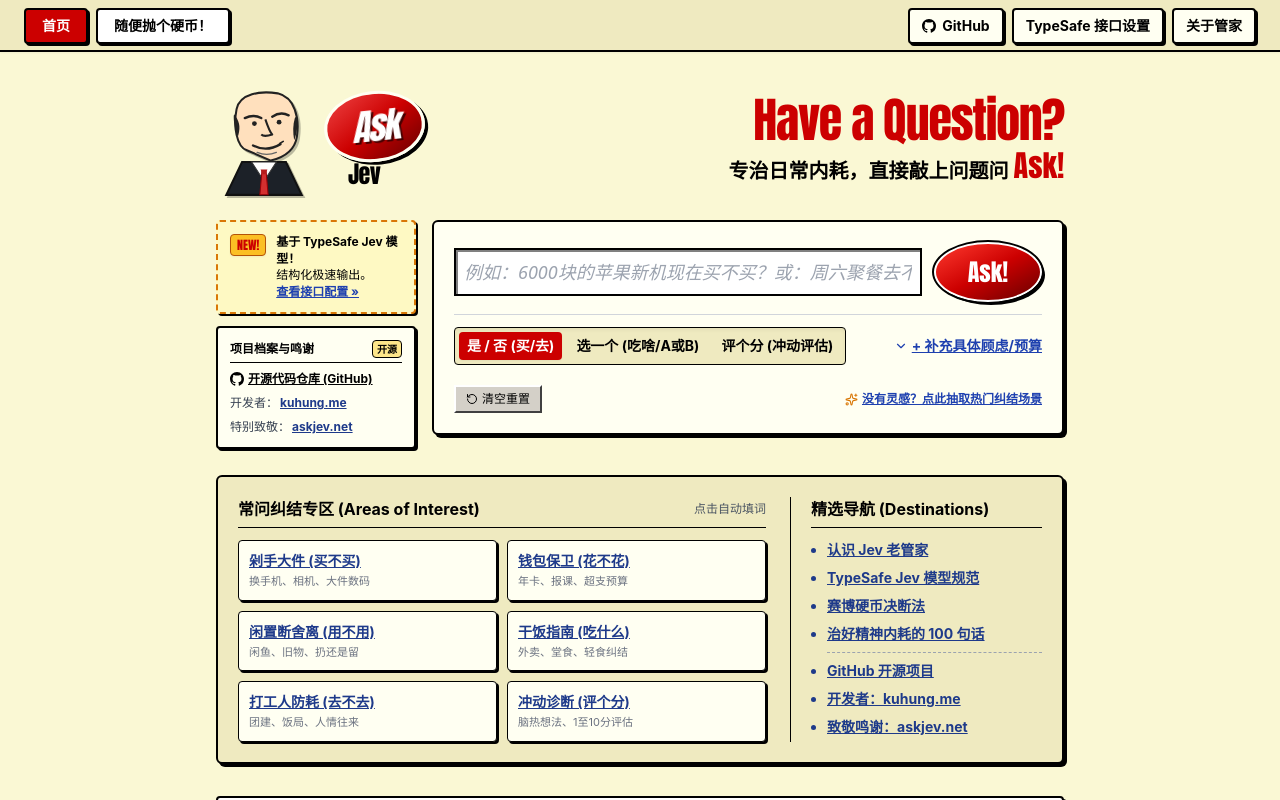
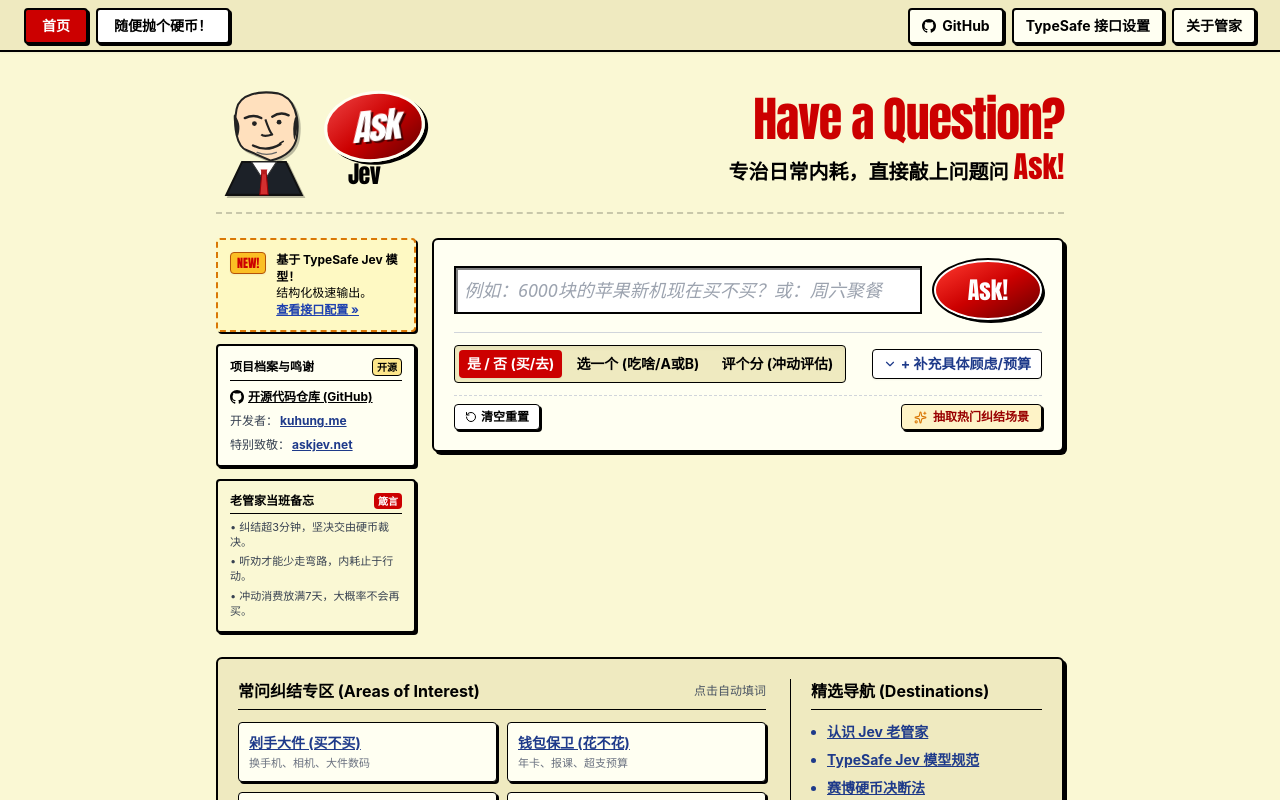
Before and after one commit to kuhung/ask-jev, a Next.js app: page / in a window 1280 px wide. Shown: the top 800 px of the page. Built offline with nearby package versions, Linux system fonts and the light colour scheme.

Commit message:
fix(ui): 优化页面布局重心、输入交互反馈与风格一致性

```diff
--- a/app/page.tsx
+++ b/app/page.tsx
@@ -103,9 +103,10 @@
   };
 
   // 场景词条选择
-  const handleSelectTopic = (q: string, m: DecisionMode) => {
+  const handleSelectTopic = async (q: string, m: DecisionMode) => {
     setQuestion(q);
     setMode(m);
+    setContext('');
     setIsLoading(true);
     setLastQuestion(q);
     setVerdictData(null);
@@ -117,19 +118,30 @@
     if (customKey?.trim()) headers['x-typesafe-key'] = customKey.trim();
     if (customEndpoint?.trim()) headers['x-typesafe-endpoint'] = customEndpoint.trim();
 
-    fetch('/api/jev', {
-      method: 'POST',
-      headers,
-      body: JSON.stringify({ question: q, mode: m }),
-    })
-      .then((r) => r.json())
-      .then((json: JevDecisionResponse) => {
+    try {
+      const res = await fetch('/api/jev', {
+        method: 'POST',
+        headers,
+        body: JSON.stringify({ question: q, mode: m, context: '' }),
+      });
+
+      if (res.ok) {
+        const json: JevDecisionResponse = await res.json();
         setVerdictData(json.data);
-        setTimeout(() => {
-          verdictRef.current?.scrollIntoView({ behavior: 'smooth', block: 'nearest' });
-        }, 100);
-      })
-      .finally(() => setIsLoading(false));
+      } else {
+        throw new Error('API 调用失败');
+      }
+    } catch {
+      console.warn('词条请求后端失败，使用客户端回退推演');
+      const { runMockJevInference } = await import('@/lib/mockJev');
+      const fallback = runMockJevInference(q, m, '');
+      setVerdictData(fallback);
+    } finally {
+      setIsLoading(false);
+      setTimeout(() => {
+        verdictRef.current?.scrollIntoView({ behavior: 'smooth', block: 'nearest' });
+      }, 100);
+    }
   };
 
   return (
@@ -197,7 +209,7 @@
       {/* 主页面容器 */}
       <main className="max-w-4xl mx-auto px-3 sm:px-6 pt-4 sm:pt-8">
         {/* 顶部形象与标语区 */}
-        <div className="flex flex-col sm:flex-row items-center justify-between gap-4 mb-6">
+        <div className="flex flex-col sm:flex-row items-center justify-between gap-4 mb-6 pb-4 border-b-2 border-dashed border-black/20">
           <div className="flex items-center gap-2 sm:gap-3">
             <JevAvatar className="w-16 h-20 sm:w-24 sm:h-28" />
             <AskBadge />
@@ -207,7 +219,7 @@
             <h1 className="font-display text-3xl sm:text-5xl text-retroRed-600 tracking-tight leading-none">
               Have a Question?
             </h1>
-            <p className="font-sans font-bold text-sm sm:text-xl text-black mt-1">
+            <p className="font-sans font-bold text-sm sm:text-xl text-black mt-1.5">
               专治日常内耗，直接敲上问题问 <span className="font-display text-retroRed-600 text-2xl sm:text-3xl">Ask!</span>
             </p>
           </div>
@@ -216,7 +228,7 @@
         {/* 中间核心控制区 */}
         <div className="grid grid-cols-1 lg:grid-cols-4 gap-4 items-start">
           {/* 左侧说明与开源鸣谢卡片 */}
-          <aside className="lg:col-span-1 space-y-3">
+          <aside className="order-2 lg:order-1 lg:col-span-1 space-y-3">
             <div className="bg-yellow-100 border-2 border-dashed border-amber-600 p-3 rounded shadow-brutal-sm flex items-start gap-2.5">
               <div className="bg-amber-400 border border-amber-700 text-retroRed-600 font-display text-xs font-bold px-1.5 py-0.5 rounded shadow-sm">
                 NEW!
@@ -229,7 +241,7 @@
                 <button
                   type="button"
                   onClick={() => setIsApiModalOpen(true)}
-                  className="text-blue-800 underline font-bold hover:text-red-700"
+                  className="text-blue-800 underline font-bold hover:text-red-700 cursor-pointer"
                 >
                   查看接口配置 &raquo;
                 </button>
@@ -276,10 +288,23 @@
                 </a>
               </div>
             </div>
+
+            {/* 老管家执业守则卡片，充实侧栏，平衡页面视觉重心 */}
+            <div className="bg-cream-100 border-2 border-black p-3 rounded shadow-brutal-sm text-xs space-y-1.5">
+              <div className="font-bold text-black border-b border-black pb-1 flex items-center justify-between">
+                <span>老管家当班备忘</span>
+                <span className="text-[10px] bg-retroRed-600 text-white px-1 rounded font-bold">箴言</span>
+              </div>
+              <ul className="text-gray-700 space-y-1 text-[11px] leading-snug">
+                <li>• 纠结超3分钟，坚决交由硬币裁决。</li>
+                <li>• 听劝才能少走弯路，内耗止于行动。</li>
+                <li>• 冲动消费放满7天，大概率不会再买。</li>
+              </ul>
+            </div>
           </aside>
 
           {/* 右侧核心交互输入盒 */}
-          <div className="lg:col-span-3 space-y-4">
+          <div className="order-1 lg:order-2 lg:col-span-3 space-y-4">
             <DecisionBox
               question={question}
               setQuestion={setQuestion}
--- a/components/DecisionBox.tsx
+++ b/components/DecisionBox.tsx
@@ -2,7 +2,7 @@
 
 import React, { useState, useRef, useEffect } from 'react';
 import { DecisionMode } from '@/lib/types';
-import { Sparkles, RotateCcw, ChevronDown, ChevronUp } from 'lucide-react';
+import { Sparkles, RotateCcw, ChevronDown, ChevronUp, X } from 'lucide-react';
 
 interface DecisionBoxProps {
   question: string;
@@ -40,10 +40,12 @@
     }
   }, [context]);
 
-  // 当检测到对比连词时，自动将模式对齐为 choice，避免答非所问
+  // 当检测到对比连词或评分关键词时，自动对齐模式，提升输入体验
   useEffect(() => {
     if (/还是|或者|vs|VS|\/|、/.test(question) && mode === 'yes_no') {
       setMode('choice');
+    } else if (/打分|评个分|靠谱度|指数|评分/.test(question) && mode !== 'score') {
+      setMode('score');
     }
   }, [question, mode, setMode]);
 
@@ -71,11 +73,11 @@
     <div className="w-full bg-cream-50 border-2 border-black shadow-brutal p-3 sm:p-5 rounded-md">
       {/* 搜索输入行与大红色 Ask 按钮 */}
       <div className="flex flex-row items-center gap-2 sm:gap-3">
-        <div className="flex-1 bg-white border-2 border-black shadow-retro-inset p-1.5 sm:p-2">
+        <div className="flex-1 bg-white border-2 border-black shadow-retro-inset p-1.5 sm:p-2 relative flex items-center">
           <input
             ref={inputRef}
             type="text"
-            className="w-full bg-transparent outline-none text-base sm:text-lg font-sans text-black placeholder:text-gray-400 placeholder:italic"
+            className="w-full bg-transparent outline-none text-base sm:text-lg font-sans text-black placeholder:text-gray-400 placeholder:italic pr-7"
             value={question}
             onChange={(e) => setQuestion(e.target.value)}
             onCompositionStart={() => { isComposingRef.current = true; }}
@@ -84,6 +86,19 @@
             placeholder={getPlaceholder()}
             autoComplete="off"
           />
+          {question.trim().length > 0 && (
+            <button
+              type="button"
+              onClick={() => {
+                setQuestion('');
+                inputRef.current?.focus();
+              }}
+              className="absolute right-2 text-gray-400 hover:text-black p-0.5 rounded transition-colors"
+              title="清除输入"
+            >
+              <X size={16} />
+            </button>
+          )}
         </div>
         <button
           onClick={() => {
@@ -91,7 +106,7 @@
             onAsk();
           }}
           disabled={isLoading}
-          className="bg-gradient-to-br from-retroRed-500 via-retroRed-600 to-retroRed-800 text-white font-display text-xl sm:text-2xl px-5 sm:px-8 py-2.5 sm:py-3 rounded-[50%/50%] border-2 border-white outline outline-2 outline-black shadow-brutal hover:brightness-105 active:translate-y-0.5 active:shadow-none transition-all disabled:opacity-50 disabled:cursor-not-allowed whitespace-nowrap"
+          className="bg-gradient-to-br from-retroRed-500 via-retroRed-600 to-retroRed-800 text-white font-display text-xl sm:text-2xl px-5 sm:px-8 py-2.5 sm:py-3 rounded-[50%/50%] border-2 border-white outline outline-2 outline-black shadow-brutal hover:brightness-105 active:translate-y-0.5 active:shadow-none transition-all disabled:opacity-50 disabled:cursor-not-allowed whitespace-nowrap cursor-pointer"
         >
           {isLoading ? '审题中...' : 'Ask!'}
         </button>
@@ -141,7 +156,11 @@
         <button
           type="button"
           onClick={() => setShowContext(!showContext)}
-          className="text-xs sm:text-sm text-blue-800 underline font-bold flex items-center self-end sm:self-center gap-1 hover:text-red-700"
+          className={`text-xs sm:text-sm px-2.5 py-1 rounded border border-black font-bold flex items-center self-end sm:self-center gap-1 transition-all ${
+            showContext
+              ? 'bg-amber-100 text-retroRed-700 shadow-brutal-sm'
+              : 'bg-white hover:bg-cream-100 text-blue-900 shadow-sm'
+          }`}
         >
           {showContext ? <ChevronUp size={14} /> : <ChevronDown size={14} />}
           {showContext ? '收起背景信息' : '+ 补充具体顾虑/预算'}
@@ -164,11 +183,11 @@
       )}
 
       {/* 快捷操作栏：重置、抽灵感 */}
-      <div className="mt-3 pt-2 flex flex-wrap items-center justify-between gap-2 text-xs text-gray-700">
+      <div className="mt-3 pt-2 border-t border-dashed border-gray-300 flex flex-wrap items-center justify-between gap-2 text-xs">
         <button
           type="button"
           onClick={onReset}
-          className="bg-retroWin-gray border-2 border-retroWin-dark border-t-white border-l-white px-2.5 py-1 text-black font-sans hover:bg-gray-200 active:border-retroWin-dark active:border-b-white active:border-r-white flex items-center gap-1"
+          className="bg-white hover:bg-cream-100 text-black border border-black px-2.5 py-1 font-bold rounded shadow-brutal-sm active:translate-y-0.5 active:shadow-none transition-all flex items-center gap-1"
         >
           <RotateCcw size={12} /> 清空重置
         </button>
@@ -176,10 +195,10 @@
         <button
           type="button"
           onClick={onInspiration}
-          className="text-blue-800 underline font-bold hover:text-red-700 flex items-center gap-1"
+          className="bg-amber-100 hover:bg-amber-200 text-retroRed-700 border border-black px-3 py-1 font-bold rounded shadow-brutal-sm active:translate-y-0.5 active:shadow-none transition-all flex items-center gap-1.5"
         >
           <Sparkles size={13} className="text-amber-600" />
-          <span>没有灵感？点此抽取热门纠结场景</span>
+          <span>抽取热门纠结场景</span>
         </button>
       </div>
     </div>
--- a/components/TopicMatrix.tsx
+++ b/components/TopicMatrix.tsx
@@ -123,7 +123,7 @@
                 type="button"
                 onClick={() =>
                   notify(
-                    '【赛博硬币决断法】：在两件事之间犹豫时，关键不是落下的那一面，而是抛向空中的瞬间你心里已经有了倾向。Jev 帮你把内心的声音直接放大！'
+                    '【赛博硬币决断法】：在两件事之间犹豫时，硬币抛向空中的瞬间你心里其实已有倾向。Jev 帮你把内心的声音直接放大！'
                   )
                 }
                 className="underline hover:text-retroRed-600 text-left"
--- a/index.html
+++ b/index.html
@@ -1752,7 +1752,7 @@
     linkAboutJev.addEventListener("click", () => openModal(modalAbout));
     linkApiDoc.addEventListener("click", () => openModal(modalApi));
     linkCoinPlay.addEventListener("click", () => {
-      alert("【赛博硬币决断法】：当你在两件事情之间摇摆不定时，把它交给抛硬币并不是为了看硬币正反面，而是在硬币抛在空中的那一瞬间，你的心里其实已经知道自己渴望哪一面。问问Jev正是帮你把这个声音直接放大！");
+      alert("【赛博硬币决断法】：当你在两件事情之间摇摆不定时，硬币抛在空中的瞬间，你的心里其实已经知道渴望哪一面。问问Jev帮你把这个声音直接放大！");
     });
     linkGoldenQuotes.addEventListener("click", () => {
       alert("【管家金句】：\n1. 能用几十块钱解决的问题，不要消耗几小时情绪。\n2. 想做的事情不会犹豫，犹豫的事情大概率不值得做。\n3. 买前冷静七天，立省百分之百。");
```
Also changed, not shown: components/VerdictCard.tsx (+7 -6 lines).
